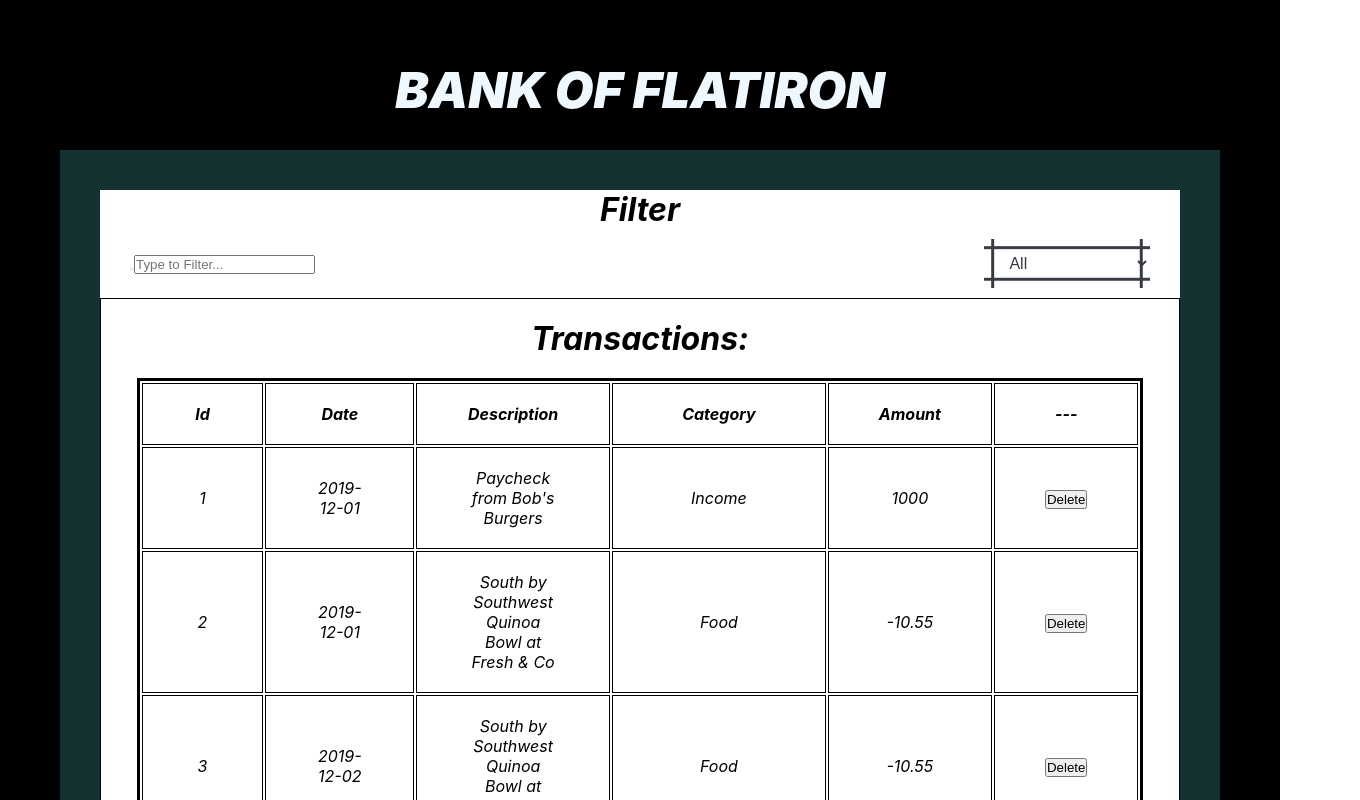
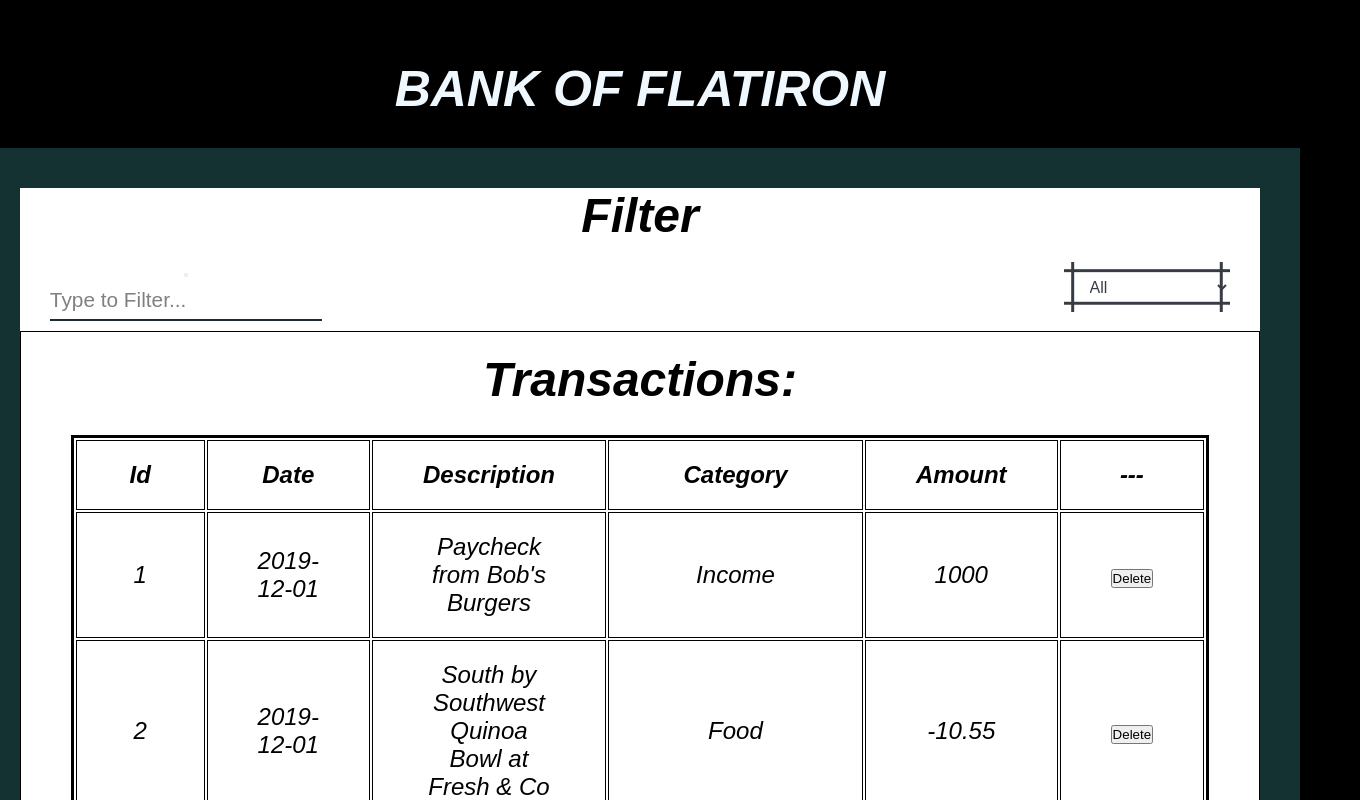
Before and after one commit to Nurdin-Ismail/code-challenge-Bank, a React (Create React App) app: page / in a window 1280 px wide. Shown: the top 800 px of the page, 1360 px wide, since content can reach past the window. Built offline with nearby package versions, Linux system fonts and the light colour scheme; data requests are answered from the project's data file.

Commit message:
done with the styling

```diff
--- a/src/App.css
+++ b/src/App.css
@@ -120,3 +120,68 @@
   background: var(--color);
   color: #fff;
 }
+
+
+.form__group {
+  position: relative;
+  padding: 15px 0 0;
+  margin-top: 10px;
+  width: 50%;
+}
+
+.form__field {
+  font-family: inherit;
+  width: 100%;
+  border: 0;
+  border-bottom: 2px solid rgb(28, 45, 49);
+  outline: 0;
+  font-size: 1.3rem;
+  color: rgb(3, 3, 3);
+  padding: 7px 0;
+  background: transparent;
+  transition: border-color 0.2s;
+
+  &::placeholder {
+    color:  gray;
+  }
+
+  &:placeholder-shown ~ .form__label {
+    font-size: 1.3rem;
+    cursor: text;
+    top: 20px;
+  }
+}
+
+
+
+.form__field:focus {
+  ~ .form__label {
+    position: absolute;
+    top: 0;
+    display: block;
+    transition: 0.2s;
+    font-size: 1rem;
+    color: primary;
+    font-weight:700;
+  }
+  padding-bottom: 6px;
+  font-weight: 700;
+  border-width: 3px;
+  border-image: linear-gradient(to right, primary,secondary);
+  border-image-slice: 1;
+}
+/* reset input */
+.form__field{
+  &:required,&:invalid { box-shadow:none; }
+}
+/* demo */
+body {
+  font-family: 'Poppins', sans-serif;
+  display: flex;
+  flex-direction: column;
+  justify-content: center;
+  align-items: center;
+  min-height: 100vh;
+  font-size: 1.5rem;
+  background-color:#222222;
+}
--- a/src/Search.js
+++ b/src/Search.js
@@ -27,10 +27,11 @@
       </button>
       <input
         type="text"
-        className="input-search"
+        className="form__field"
         onChange={searchInputHandler}
         placeholder="Type to Filter..."
       />
+
     </div>
   );
 }
```
